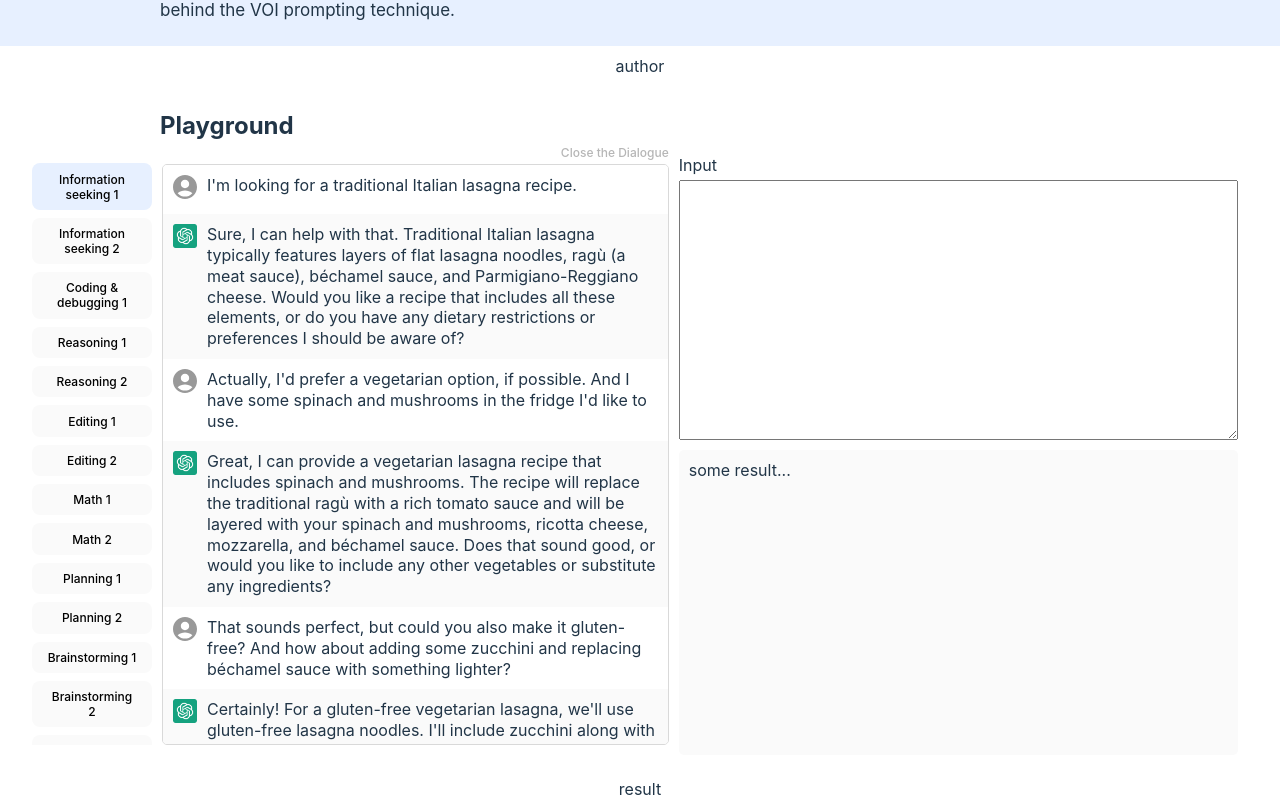
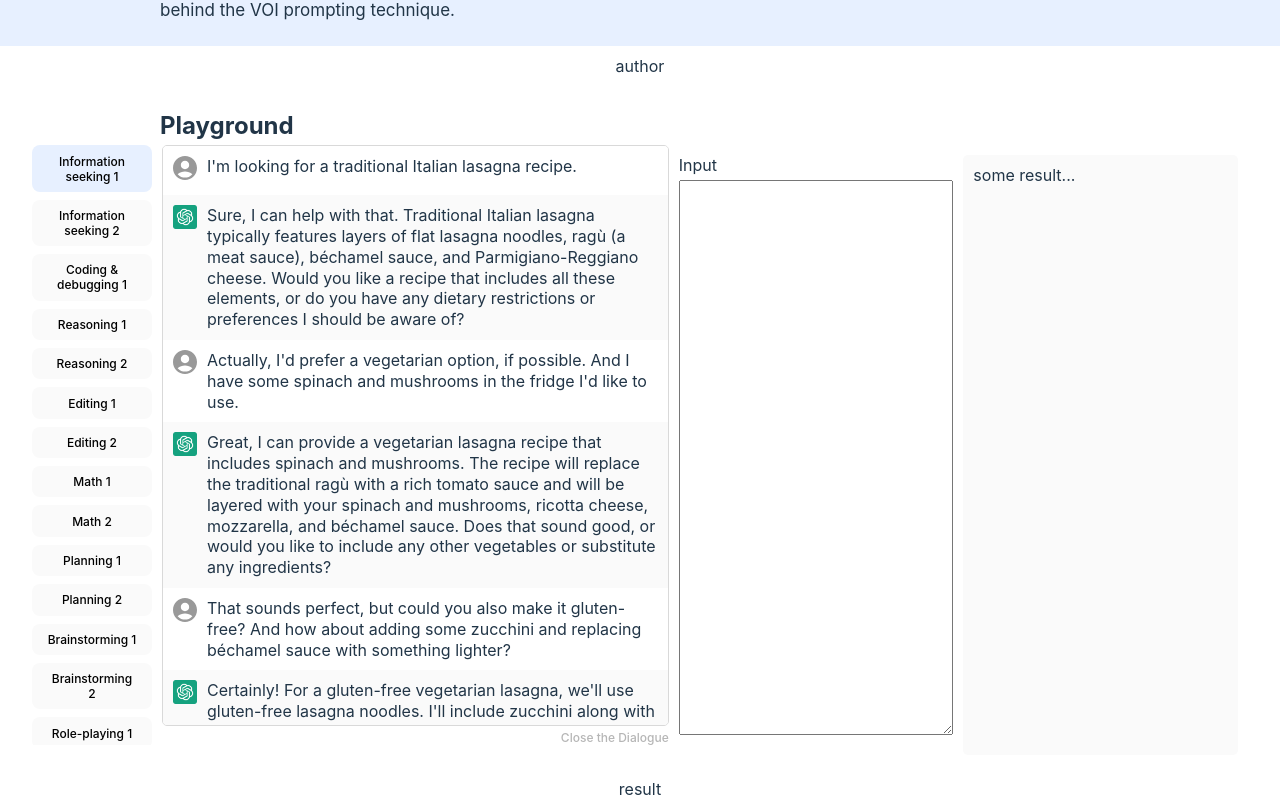
Before and after one commit to yumincho/autoui-demo, a React (Vite) app: page / in a window 1280 px wide. Shown: the part 394-1204 px from the top of the page. Built offline with nearby package versions, Linux system fonts and the light colour scheme.

Commit message:
:lipstick: update layout

```diff
--- a/src/section/Demo.tsx
+++ b/src/section/Demo.tsx
@@ -25,7 +25,6 @@ const Tags = styled.div`
   gap: 8px;
   width: fit-content;
   overflow: auto;
-  margin-top: 18px;
 `;
 
 const Dialogue = styled.div`
@@ -66,7 +65,7 @@ const Content = styled.div`
 
 const Playground = styled.div`
   display: grid;
-  grid-template-rows: 1fr 1fr;
+  grid-template-columns: 1fr 1fr;
   text-align: left;
   padding: 10px;
   gap: 10px;
@@ -98,7 +97,7 @@ const DialogueButton = styled.button`
   margin-left: auto;
   padding: 0;
   appearance: none;
-  margin-bottom: 4px;
+  margin-top: 4px;
 
   &:active,
   &:focus {
@@ -135,9 +134,6 @@ const Demo = () => {
         </Tags>
         {showDialogue && (
           <div style={{ display: "flex", flexDirection: "column" }}>
-            <DialogueButton onClick={() => setShowDialogue(false)}>
-              Close the Dialogue
-            </DialogueButton>
             <Dialogue>
               {dialogueData[utteranceType].map((utterance) => (
                 <Utterance key={utterance.id} role={utterance.role}>
@@ -154,6 +150,9 @@ const Demo = () => {
                 </Utterance>
               ))}
             </Dialogue>
+            <DialogueButton onClick={() => setShowDialogue(false)}>
+              Close the Dialogue
+            </DialogueButton>
           </div>
         )}
       </Dialogues>
```
